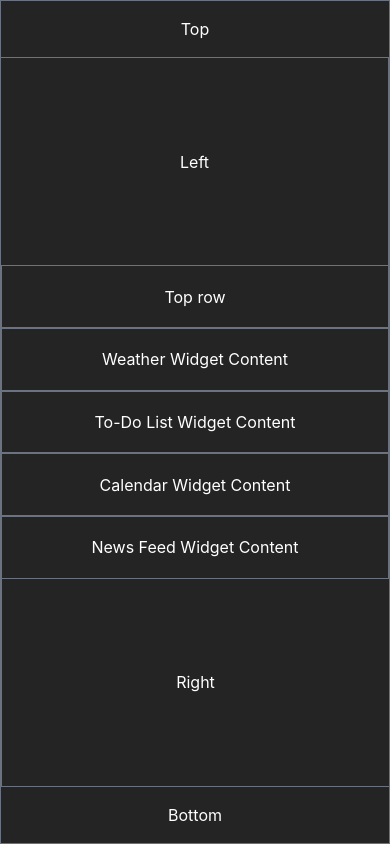
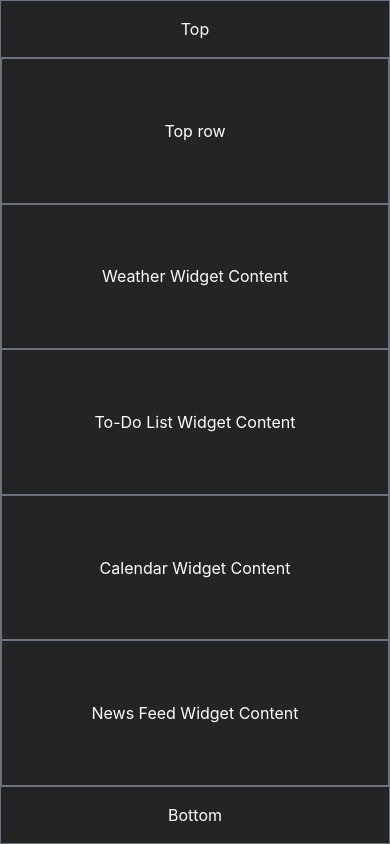
Before and after one commit to nbursa/dashboard, a Vue app: page / in a window 390 px wide. Built offline with nearby package versions, Linux system fonts and the light colour scheme.

Commit message:
Initial layout

```diff
--- a/src/App.vue
+++ b/src/App.vue
@@ -8,7 +8,7 @@
         <!-- Main content area with three columns -->
         <div class="grid grid-cols-1 overflow-y-auto md:overflow-hidden md:grid-cols-[auto_1fr_auto] overflow-auto">
             <!-- New narrow column on the left -->
-            <div class="flex items-center justify-center border-r border-gray-500 md:px-6">
+            <div class="hidden md:flex items-center justify-center border-r border-gray-500 md:px-6">
                 Left
             </div>
 
@@ -32,7 +32,7 @@
             </div>
 
             <!-- Right column content area -->
-            <div class="flex items-center justify-center border-l border-gray-500 md:px-28">
+            <div class="hidden md:flex items-center justify-center border-l border-gray-500 md:px-28">
                 Right
             </div>
         </div>
```
